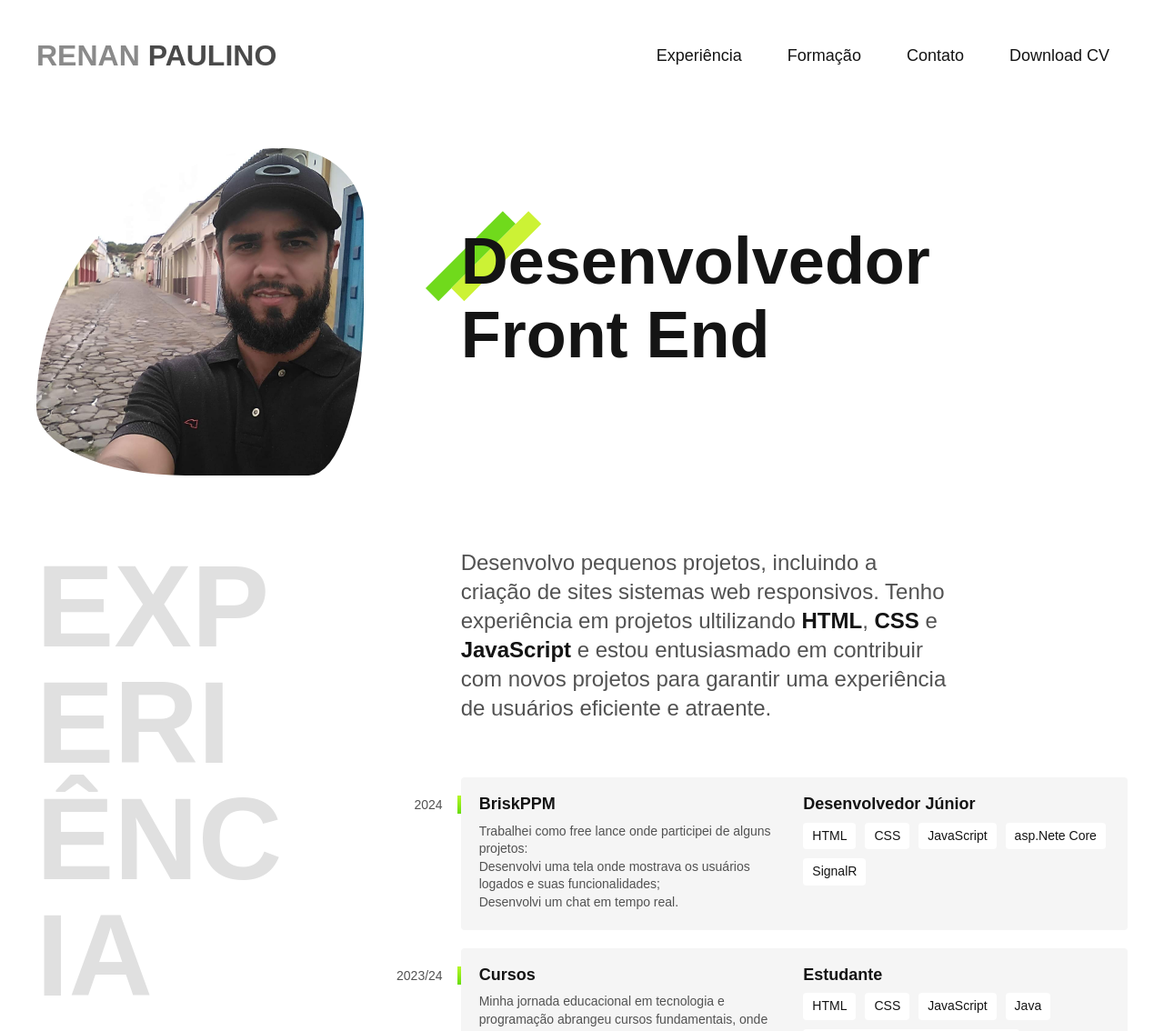
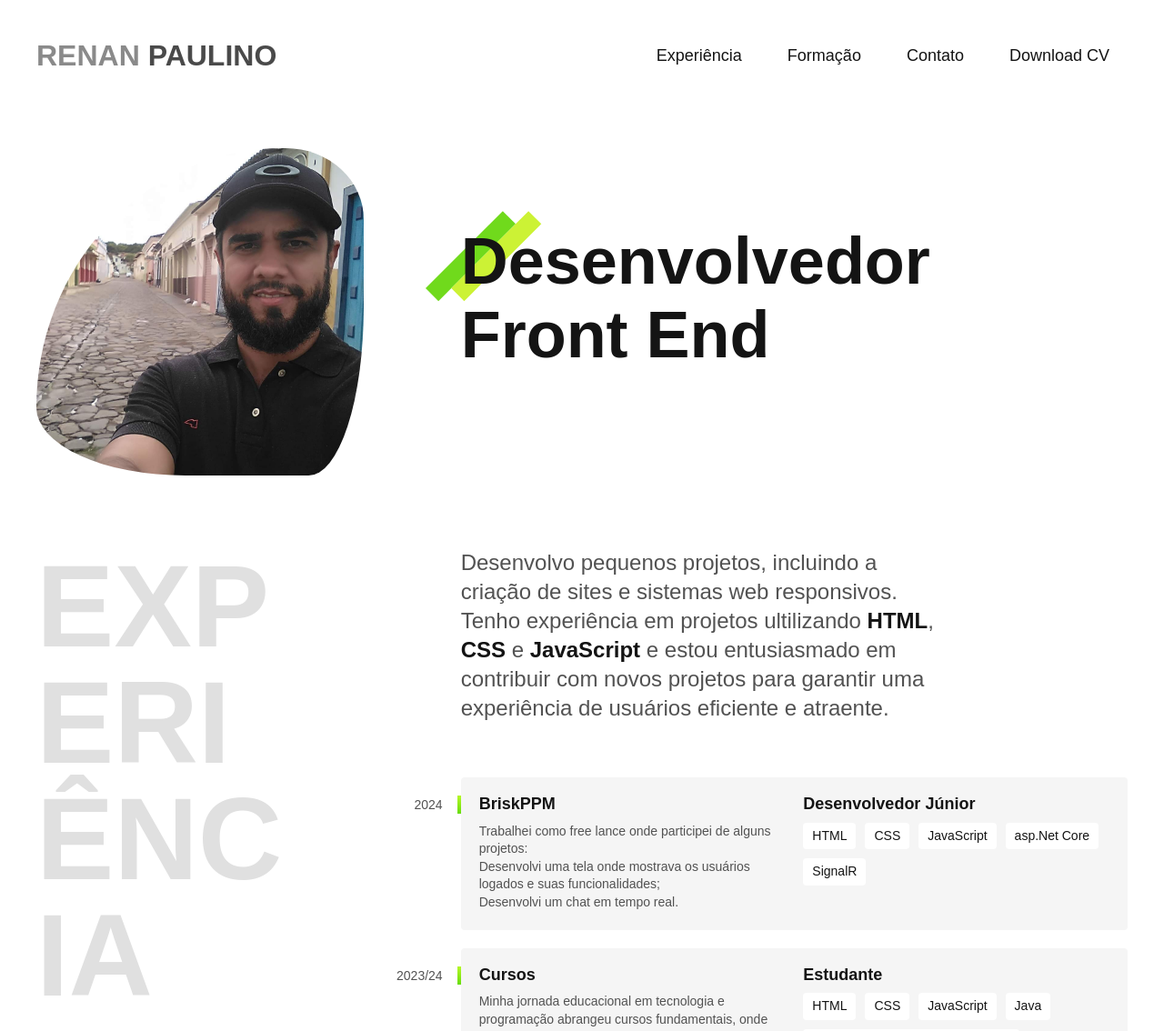
Before and after one commit to RenanPaulino/portifolio, a plain HTML site: page index.html in a window 1280 px wide. Shown: the top 1134 px of the page at 91% size. Drawn offline with Linux system fonts and the light colour scheme.

Commit message:
Update index.html
Corrigir erro de escrita no index.html

```diff
--- a/index.html
+++ b/index.html
@@ -33,7 +33,7 @@
   <section class="experiencia" id="experiencia" aria-label="Experiência">
     <h2 class="subtitulo">Experiência</h2>
     <div>
-      <p class="experiencia-texto">Desenvolvo pequenos projetos, incluindo a criação de sites sistemas web responsivos. Tenho experiência em projetos ultilizando <strong>HTML</strong>, <strong>CSS</strong> e <strong>JavaScript</strong> e estou entusiasmado em contribuir com novos projetos para garantir uma experiência de usuários eficiente e atraente.</p>
+      <p class="experiencia-texto">Desenvolvo pequenos projetos, incluindo a criação de sites e sistemas web responsivos. Tenho experiência em projetos ultilizando <strong>HTML</strong>, <strong>CSS</strong> e <strong>JavaScript</strong> e estou entusiasmado em contribuir com novos projetos para garantir uma experiência de usuários eficiente e atraente.</p>
 
       <div class="empresa">
         <span class="empresa-ano">2024</span>
@@ -47,7 +47,7 @@
           <li>HTML</li>
           <li>CSS</li>
           <li>JavaScript</li>
-          <li>asp.Nete Core</li>
+          <li>asp.Net Core</li>
           <li>SignalR</li>
         </ul>
       </div>
```
